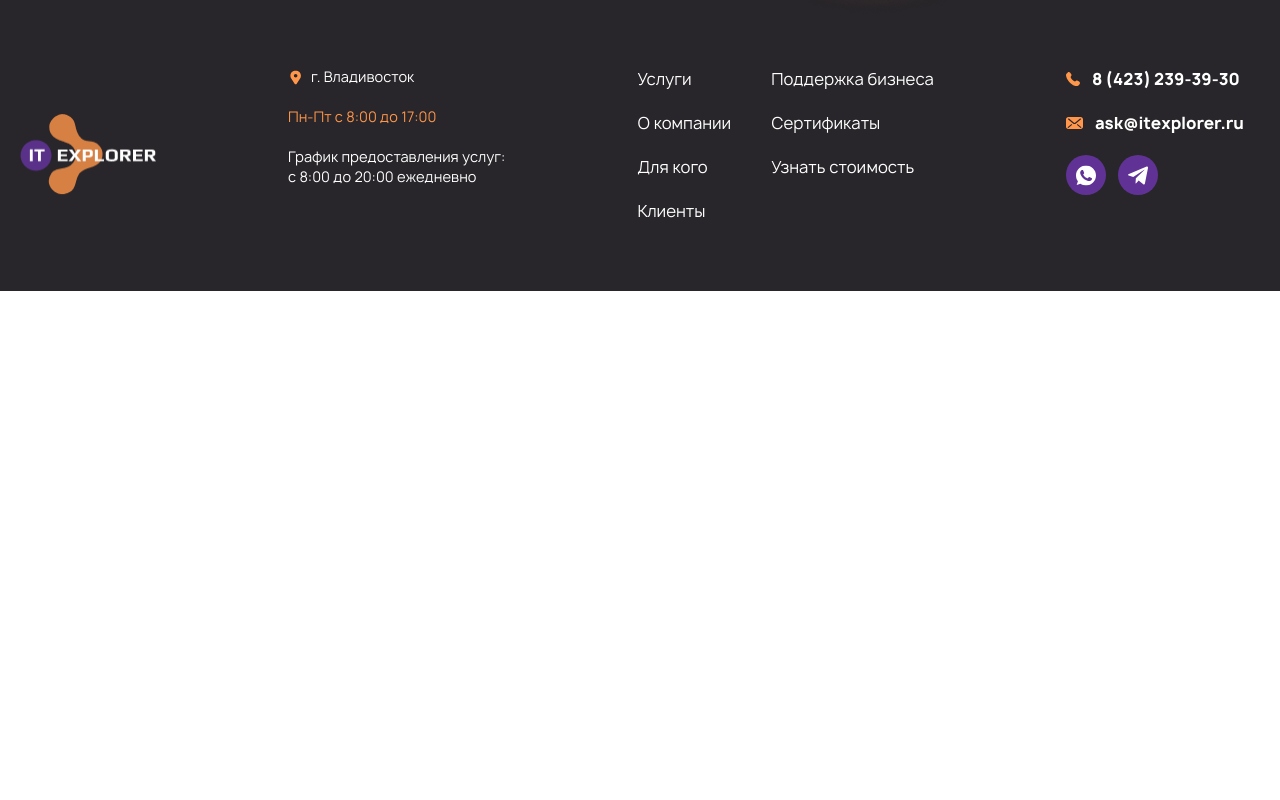
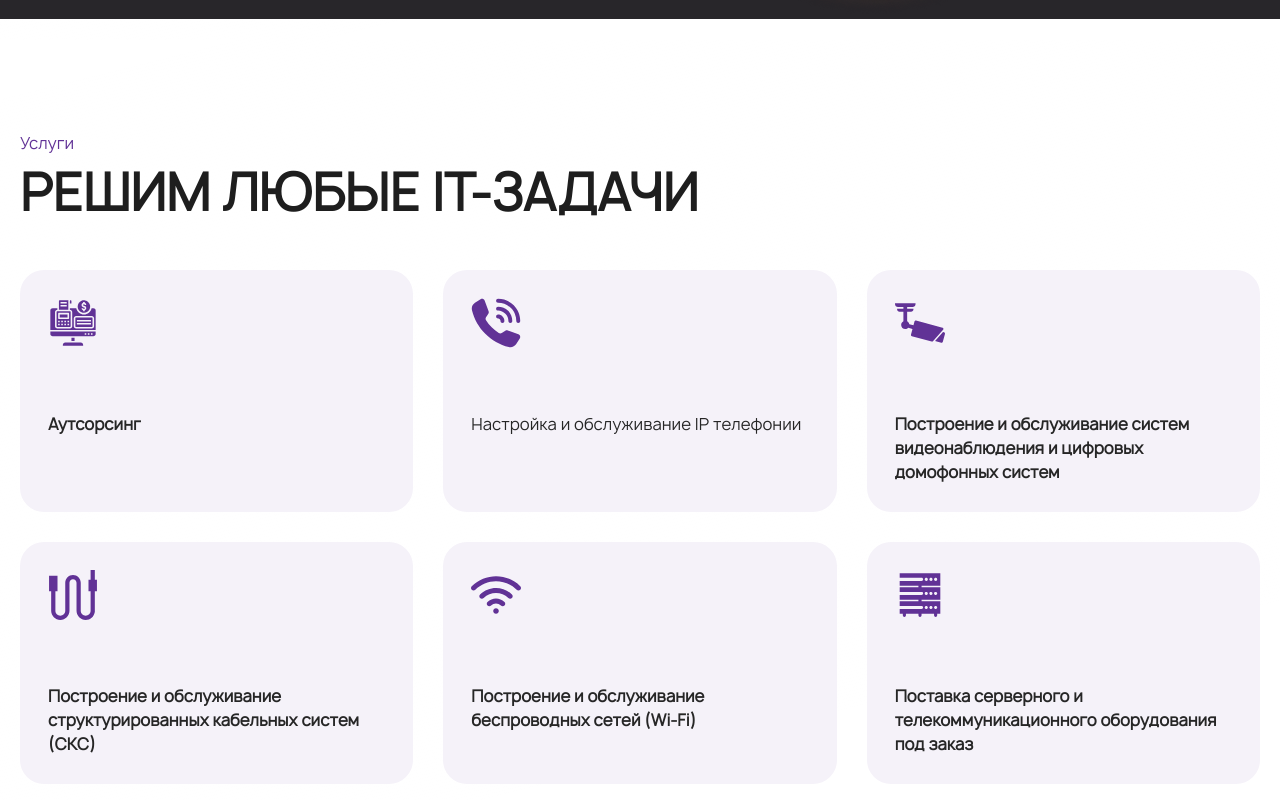
Before and after one commit to blessMe-Padre/it-explorer, a website with bundled scripts: page index.html in a window 1280 px wide. Shown: the part 760-1560 px from the top of the page. Before the commit the page ends 1051 px from the top, so only its background shows below. Built offline with nearby package versions, Linux system fonts and the light colour scheme; files whose address does not match are found by name.

Commit message:
feat: добавляет секцию услуги

```diff
--- a/css/main.css
+++ b/css/main.css
@@ -1659,6 +1659,14 @@
   z-index: 10;
 }
 
+.mb-10{
+  margin-bottom: 2.5rem;
+}
+
+.mb-16{
+  margin-bottom: 4rem;
+}
+
 .mb-2{
   margin-bottom: 0.5rem;
 }
@@ -1683,8 +1691,8 @@
   margin-right: 1rem;
 }
 
-.mb-3{
-  margin-bottom: 0.75rem;
+.mb-8{
+  margin-bottom: 2rem;
 }
 
 .flex{
@@ -1703,22 +1711,14 @@
   height: 2.5rem;
 }
 
+.h-\[94px\]{
+  height: 94px;
+}
+
 .h-screen{
   height: 100vh;
 }
 
-.h-32{
-  height: 8rem;
-}
-
-.h-\[120px\]{
-  height: 120px;
-}
-
-.h-\[94px\]{
-  height: 94px;
-}
-
 .w-10{
   width: 2.5rem;
 }
@@ -1743,10 +1743,6 @@
   flex-shrink: 0;
 }
 
-.flex-grow-0{
-  flex-grow: 0;
-}
-
 .grid-rows-\[auto_1fr_auto\]{
   grid-template-rows: auto 1fr auto;
 }
@@ -1775,6 +1771,10 @@
   justify-content: space-between;
 }
 
+.gap-10{
+  gap: 2.5rem;
+}
+
 .gap-2{
   gap: 0.5rem;
 }
@@ -1791,12 +1791,12 @@
   gap: 2rem;
 }
 
-.gap-10{
-  gap: 2.5rem;
-}
-
 .overflow-hidden{
   overflow: hidden;
+}
+
+.rounded-3xl{
+  border-radius: 1.5rem;
 }
 
 .rounded-\[20px\]{
@@ -1812,6 +1812,11 @@
   background-color: rgb(30 30 30 / var(--tw-bg-opacity));
 }
 
+.bg-light-gray{
+  --tw-bg-opacity: 1;
+  background-color: rgb(245 242 249 / var(--tw-bg-opacity));
+}
+
 .bg-main-black{
   --tw-bg-opacity: 1;
   background-color: rgb(40 38 42 / var(--tw-bg-opacity));
@@ -1822,6 +1827,10 @@
   background-color: rgb(97 50 150 / var(--tw-bg-opacity));
 }
 
+.p-7{
+  padding: 1.75rem;
+}
+
 .px-4{
   padding-left: 1rem;
   padding-right: 1rem;
@@ -1849,8 +1858,20 @@
   padding-top: 5rem;
 }
 
+.pt-28{
+  padding-top: 7rem;
+}
+
 .pt-4{
   padding-top: 1rem;
+}
+
+.pt-10{
+  padding-top: 2.5rem;
+}
+
+.pb-10{
+  padding-bottom: 2.5rem;
 }
 
 .font-manropeBold{
@@ -1875,6 +1896,10 @@
   line-height: 2.5rem;
 }
 
+.text-\[50px\]{
+  font-size: 50px;
+}
+
 .text-sm{
   font-size: 0.875rem;
   line-height: 1.25rem;
@@ -1885,6 +1910,14 @@
   line-height: 1.75rem;
 }
 
+.text-\[28px\]{
+  font-size: 28px;
+}
+
+.font-black{
+  font-weight: 900;
+}
+
 .font-bold{
   font-weight: 700;
 }
@@ -1895,6 +1928,11 @@
 
 .leading-snug{
   line-height: 1.375;
+}
+
+.text-dark-black{
+  --tw-text-opacity: 1;
+  color: rgb(30 30 30 / var(--tw-text-opacity));
 }
 
 .text-main-black{
@@ -1905,6 +1943,11 @@
 .text-orange{
   --tw-text-opacity: 1;
   color: rgb(255 150 74 / var(--tw-text-opacity));
+}
+
+.text-violet{
+  --tw-text-opacity: 1;
+  color: rgb(97 50 150 / var(--tw-text-opacity));
 }
 
 .text-white{
@@ -2025,7 +2068,20 @@
   color: rgb(129 184 249 / var(--tw-text-opacity));
 }
 
-/* Технические классы */
+.services-list {
+  display: grid;
+  grid-template-columns: repeat(auto-fit, minmax(340px, 1fr));
+  gap: 30px
+}
+
+@media (max-width: 420px) {
+  .services-list {
+    grid-template-columns: repeat(auto-fit, minmax(280px, 1fr));
+    gap: 20px
+  }
+}
+
+/* Утилитарные классы */
 
 .lock {
   overflow: hidden;
@@ -2056,6 +2112,10 @@
 }
 
 @media (min-width: 768px){
+  .sm\:mb-16{
+    margin-bottom: 4rem;
+  }
+
   .sm\:block{
     display: block;
   }
@@ -2077,10 +2137,18 @@
     padding-right: 1.75rem;
   }
 
+  .sm\:pt-28{
+    padding-top: 7rem;
+  }
+
   .sm\:text-base{
     font-size: 1rem;
     line-height: 1.5rem;
   }
+
+  .sm\:text-\[50px\]{
+    font-size: 50px;
+  }
 }
 
 @media (min-width: 1024px){
--- a/index.html
+++ b/index.html
@@ -62,8 +62,8 @@
 
                 <div class="mobile-menu bg-purple">
                     <ul class="flex flex-col pb-11 text-main-black pt-4">
-                        <li class="px-4 mb-4"><a class="nav-link text-white" href="#" data-goto=".page-section-1">Секция
-                                1</a>
+                        <li class="px-4 mb-4"><a class="nav-link text-white" href="#"
+                                data-goto=".page-section-1">Услуги</a>
                         </li>
                         <li class="px-4 mb-4"><a class="nav-link text-white" href="#" data-goto=".page-section-2">Секция
                                 2</a>
@@ -130,6 +130,49 @@
                                 <span class="text-4xl md:text-5xl text-orange font-play">10&nbsp;567</span>
                             </div>
                             <p class="max-w-[150px] text-sm sm:text-base">Сетевого оборудования</p>
+                        </li>
+                    </ul>
+                </div>
+            </section>
+
+            <section class="services page-section-1 pt-10 sm:pt-28 pb-10">
+                <div class="container">
+                    <h2 class="text-violet">Услуги</h2>
+                    <p class="text-dark-black text-[28px] sm:text-[50px] font-black uppercase mb-10">решим любые
+                        it-задачи
+                    </p>
+                    <ul class="services-list">
+                        <li class="p-7 bg-light-gray rounded-3xl">
+                            <img class="mb-6 sm:mb-16" src="./src/img/icons/icon-services-1.svg" width="50" height="50"
+                                alt="icon">
+                            <p class="font-bold">Аутсорсинг</p>
+                        </li>
+                        <li class="p-7 bg-light-gray rounded-3xl">
+                            <img class="mb-6 sm:mb-16" src="./src/img/icons/icon-services-2.svg" width="50" height="50"
+                                alt="icon">
+                            <p>Настройка и обслуживание IP телефонии</p>
+                        </li>
+                        <li class="p-7 bg-light-gray rounded-3xl">
+                            <img class="mb-6 sm:mb-16" src="./src/img/icons/icon-services-3.svg" width="50" height="50"
+                                alt="icon">
+                            <p class="font-bold">Построение и обслуживание систем видеонаблюдения и цифровых домофонных
+                                систем</p>
+                        </li>
+                        <li class="p-7 bg-light-gray rounded-3xl">
+                            <img class="mb-6 sm:mb-16" src="./src/img/icons/icon-services-4.svg" width="50" height="50"
+                                alt="icon">
+                            <p class="font-bold">Построение и обслуживание структурированных кабельных систем (СКС)</p>
+                        </li>
+                        <li class="p-7 bg-light-gray rounded-3xl">
+                            <img class="mb-6 sm:mb-16" src="./src/img/icons/icon-services-5.svg" width="50" height="50"
+                                alt="icon">
+                            <p class="font-bold">Построение и обслуживание беспроводных сетей (Wi-Fi)</p>
+                        </li>
+                        <li class="p-7 bg-light-gray rounded-3xl">
+                            <img class="mb-6 sm:mb-16" src="./src/img/icons/icon-services-6.svg" width="50" height="50"
+                                alt="icon">
+                            <p class="font-bold">Поставка серверного
+                                и телекоммуникационного оборудования под заказ</p>
                         </li>
                     </ul>
                 </div>
--- a/js/main.js
+++ b/js/main.js
@@ -16,7 +16,7 @@
     // initSlider();
     // initCurrentYear();
     // initScrollToTop();
-    // initScroll();
+    initScroll();
     // baguetteBox.run('.gallery-wrapper');
     initPopup();
 
--- a/src/input.css
+++ b/src/input.css
@@ -114,7 +114,21 @@
     @apply text-lg uppercase hover:text-blue transition-colors;
 }
 
-/* Технические классы */
+.services-list {
+    display: grid;
+    grid-template-columns: repeat(auto-fit, minmax(340px, 1fr));
+    gap: 30px
+}
+
+@media (max-width: 420px) {
+    .services-list {
+        grid-template-columns: repeat(auto-fit, minmax(280px, 1fr));
+        gap: 20px
+    }
+}
+
+
+/* Утилитарные классы */
 
 .lock {
     overflow: hidden;
--- a/tailwind.config.js
+++ b/tailwind.config.js
@@ -23,7 +23,7 @@
       'light-gray': '#F5F2F9',
       'gray': '#8B8B8B',
       'blue': '#81B8F9',
-      'green': '#D1D618',
+      'violet': '#613296',
       'orange': '#FF964A',
     },
 
```
Also changed, not shown: src/img/icons/icon-services-1.svg (added), src/img/icons/icon-services-2.svg (added), src/img/icons/icon-services-3.svg (added), src/img/icons/icon-services-4.svg (added), src/img/icons/icon-services-5.svg (added), src/img/icons/icon-services-6.svg (added).
